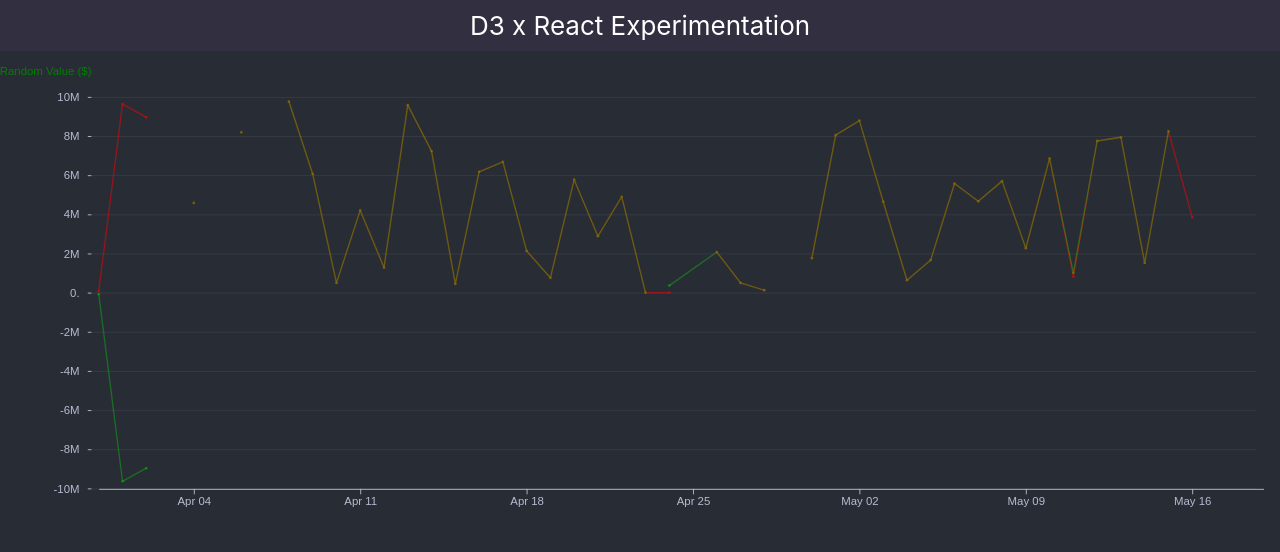
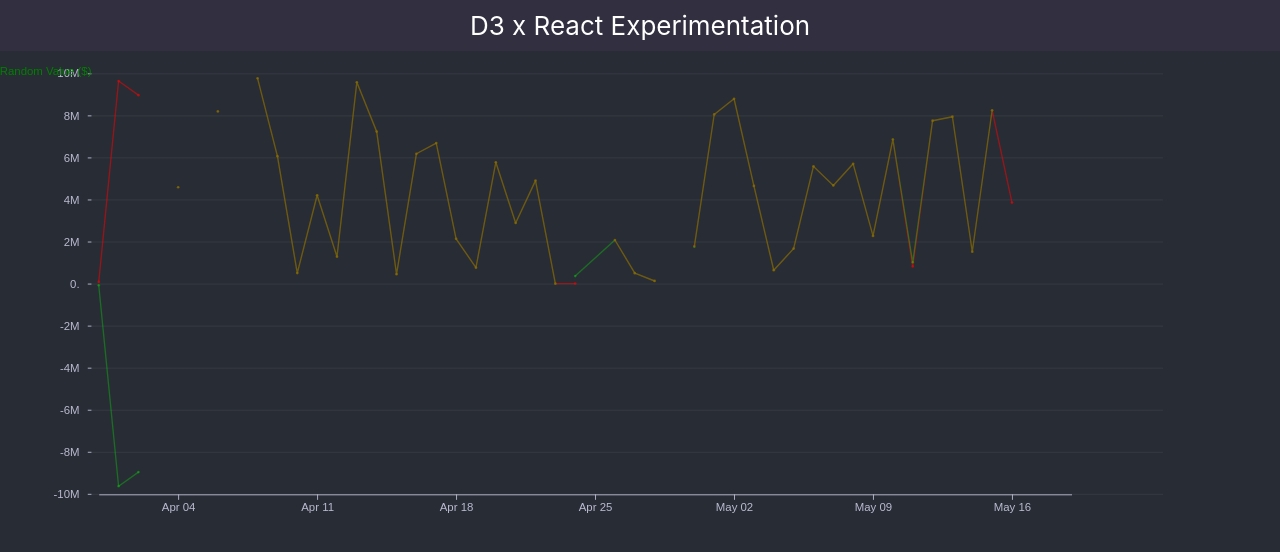
Before and after one commit to gg2/d3-react-experimental, a React (Create React App) app: page / in a window 1280 px wide. Shown: the top 552 px of the page. Built offline with nearby package versions, Linux system fonts and the light colour scheme.

Commit message:
Functional example of multiple plot lines on one chart

```diff
--- a/src/MultiLineChart.js
+++ b/src/MultiLineChart.js
@@ -20,39 +20,27 @@
 };
 
 
-// TODO:
-// Select out data to display (for 1 or both plots), based on selected set (n, ngood, mean, std, etc)
-// Make the bridge to convert data from default to current working MultiLineChart format:
-// Given active plot ("key"):
-// - output: [{src: 'A|B', x: X, y: Y}, ...]
-// - concatenate A and B data, if B exists.
-// - add in src property.
-// Test performance w/ basic, non-interactive version!
-// Make tooltip work in test setup. Then integrate it into official repo.
-// Zoom.
-// Test like crazy, big and small, types, options!
-
 const MultiLineChart = ({ multiData }) => {
 
-    let x = d => d.x; // given d in data, returns the (temporal) x-value
-    let y = d => d.y; // given d in data, returns the (quantitative) y-value
-    let z = d => d.src; // given d in data, returns the (categorical) z-value
     let title = undefined; // given d in data, returns the title text
     let defined = undefined; // for gaps in data
     let curve = d3.curveLinear; // method of interpolation between points
-    let marginTop = 36; // top margin, in pixels
-    let marginRight = 18; // right margin, in pixels
-    let marginBottom = 36; // bottom margin, in pixels
-    let marginLeft = sharedLeftMargin; // left margin, in pixels
-    let width = 1400; // outer width, in pixels
-    let height = chartHeight; // outer height, in pixels
+    const chartWidth = 1400; // outer width, in pixels
+    const margins = {
+        top: 10,
+        right: 120,
+        bottom: 30,
+        left: sharedLeftMargin,
+    };
+    const plotWidth = chartWidth - margins.left - margins.right;
+    const plotHeight = chartHeight - margins.top - margins.bottom;
     let xType = d3.scaleUtc; // the x-scale type
     let xDomain = undefined; // [xmin, xmax]
-    let xRange = [marginLeft, width - marginRight]; // [left, right]
+    let xRange = [margins.left, plotWidth]; // [left, right]
     let yType = d3.scaleLinear; // the y-scale type
-    let dynamicY = false; // y-axis follows data? or always based at 0?
+    let dynamicY = false; // y-axis follows data (true), or always based at 0 (false)?
     let yDomain = undefined; // [ymin, ymax]
-    let yRange = [height - marginBottom, marginTop]; // [bottom, top]
+    let yRange = [chartHeight - margins.bottom, margins.top]; // [bottom, top]
     let yFormat = (d) => { // a format specifier string for the y-axis
         if (d >= Math.pow(10, 6) || d <= -1 * Math.pow(10, 6)) {
             return new Intl.NumberFormat('en-US', {style: 'decimal', notation: "compact", compactDisplay: "short"}).format(d);
@@ -77,16 +65,15 @@
     let strokeWidth = 1.5; // stroke width of line, in pixels
     let strokeOpacity = 1; // stroke opacity of line
     let mixBlendMode = null; // blend mode of lines
-    let voronoi = undefined; // show a Voronoi overlay? (for debugging)
 
 
     const chartRef = useD3Plot((svg) => {
 
         // Compute values.
-        const X = d3.map(multiData, x); // Array of times
-        const Y = d3.map(multiData, y); // Array of data values
-        const Z = d3.map(multiData, z); // Array of the "category" -- plot source, in my case.
-        const O = d3.map(multiData, d => d); // Array of the input values <= Exactly the same as the input data
+        const X = d3.map(multiData, d => d.x); // Array of times
+        const Y = d3.map(multiData, d => d.y); // Array of data values
+        const Z = d3.map(multiData, d => d.src); // Array of the "category" -- plot source, in my case.
+        //const O = d3.map(multiData, d => d); // Array of the input values <= Exactly the same as the input data
         if (defined === undefined) defined = (d, i) => !(
             [null, undefined].includes(X[i]) ||
             isNaN(X[i]) ||
@@ -115,10 +102,10 @@
         const xScale = xType(xDomain, xRange);
         const yScale = yType(yDomain, yRange);
         const xAxis = d3.axisBottom(xScale)
-            .ticks(width / (width/12))
+            .ticks(chartWidth / (chartWidth/12))
             .tickSizeOuter(0);
         const yAxis = d3.axisLeft(yScale)
-            .ticks(height / (height/10))
+            .ticks(chartHeight / (chartHeight/10))
             .tickSizeInner(4)
             .tickFormat(yFormat)
             .tickPadding(9);
@@ -134,9 +121,9 @@
             .y(i => yScale(Y[i]));
 
         svg
-            .attr("width", width)
-            .attr("height", height)
-            .attr("viewBox", [0, 0, width, height])
+            .attr("width", chartWidth)
+            .attr("height", chartHeight)
+            .attr("viewBox", [0, 0, chartWidth, chartHeight])
             .attr("style", "max-width: 100%; height: auto; height: intrinsic; background-color: #282c34;")
             .style("-webkit-tap-highlight-color", "transparent")
             .selectAll('*').remove()
@@ -145,31 +132,20 @@
             .on("pointerleave", pointerleft)
             .on("touchstart", event => event.preventDefault());
 
-        // An optional Voronoi display (for fun).
-        if (voronoi) {
-            svg.append("path")
-                .attr("fill", "none")
-                .attr("stroke", "#ccc")
-                .attr("d", d3.Delaunay
-                    .from(I, i => xScale(X[i]), i => yScale(Y[i]))
-                    .voronoi([0, 0, width, height])
-                    .render());
-        }
-
         svg.append("g")
-            .attr("transform", `translate(0,${height - marginBottom})`)
+            .attr("transform", `translate(0,${chartHeight - margins.bottom})`)
             .call(xAxis)
             .style("color", textColor)
             .selectAll("text")
                 .style("font-size", axisFontSize);
 
         svg.append("g")
-            .attr("transform", `translate(${marginLeft * .926},0)`)
+            .attr("transform", `translate(${margins.left * .926},0)`)
             .call(yAxis)
             .style("color", textColor)
             .call(g => g.select(".domain").remove())
-            .call(voronoi ? () => {} : g => g.selectAll(".tick line").clone()
-                .attr("x2", width - marginLeft - marginRight)
+            .call(g => g.selectAll(".tick line").clone()
+                .attr("x2", chartWidth - margins.left - margins.right)
                 .attr("stroke-opacity", 0.1))
             .call(g => g.append("text")
                 .attr("x", 0)
@@ -224,7 +200,7 @@
             dot.attr("transform", `translate(${xScale(X[i])},${yScale(Y[i])})`);
             if (T) dot.select("text").text(T[i]);
             svg.property("value", multiData[i]).dispatch("input", {bubbles: true}); // TODO: Is this broken w/ O -> multiData?
-        }
+        }                                                                           //       Does it need to reference a more specific property (than just multiData[i])?
 
         function pointerentered() {
             path.style("mix-blend-mode", null).style("stroke", "#ddd");
```
